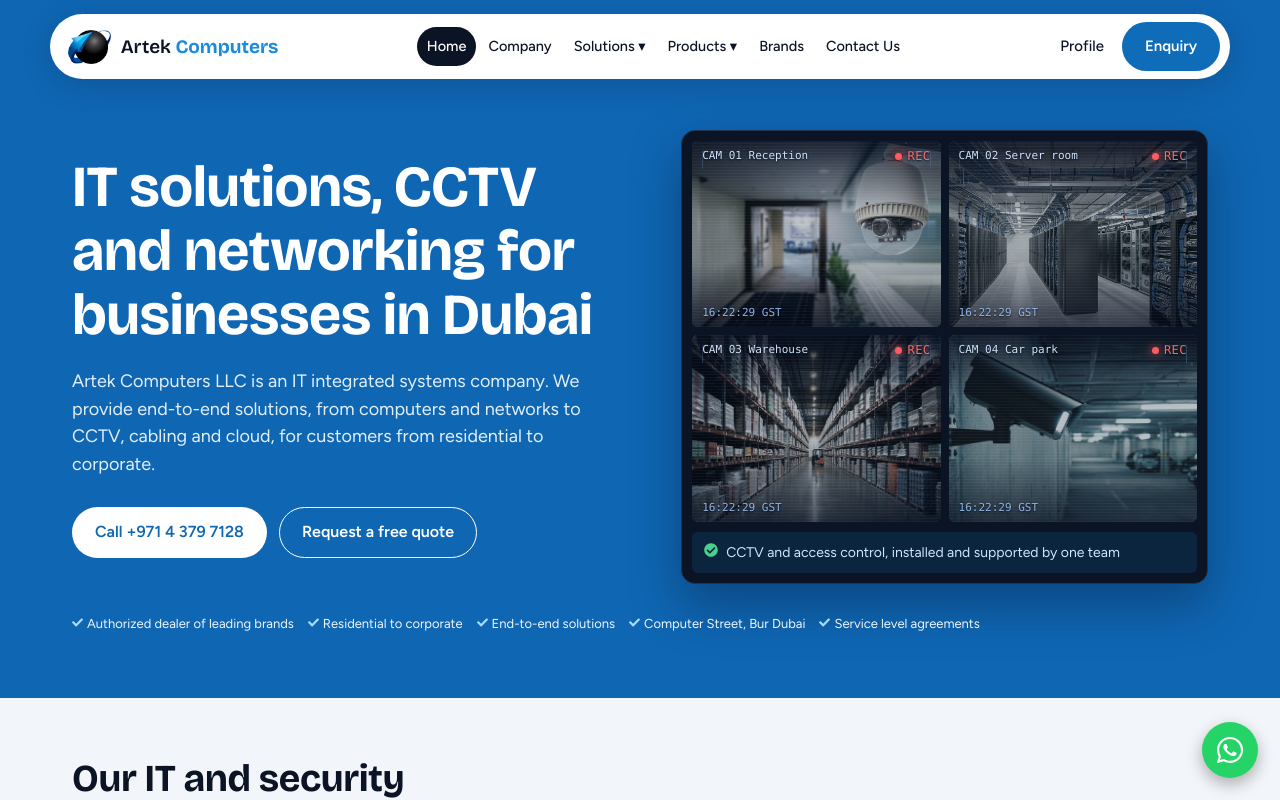
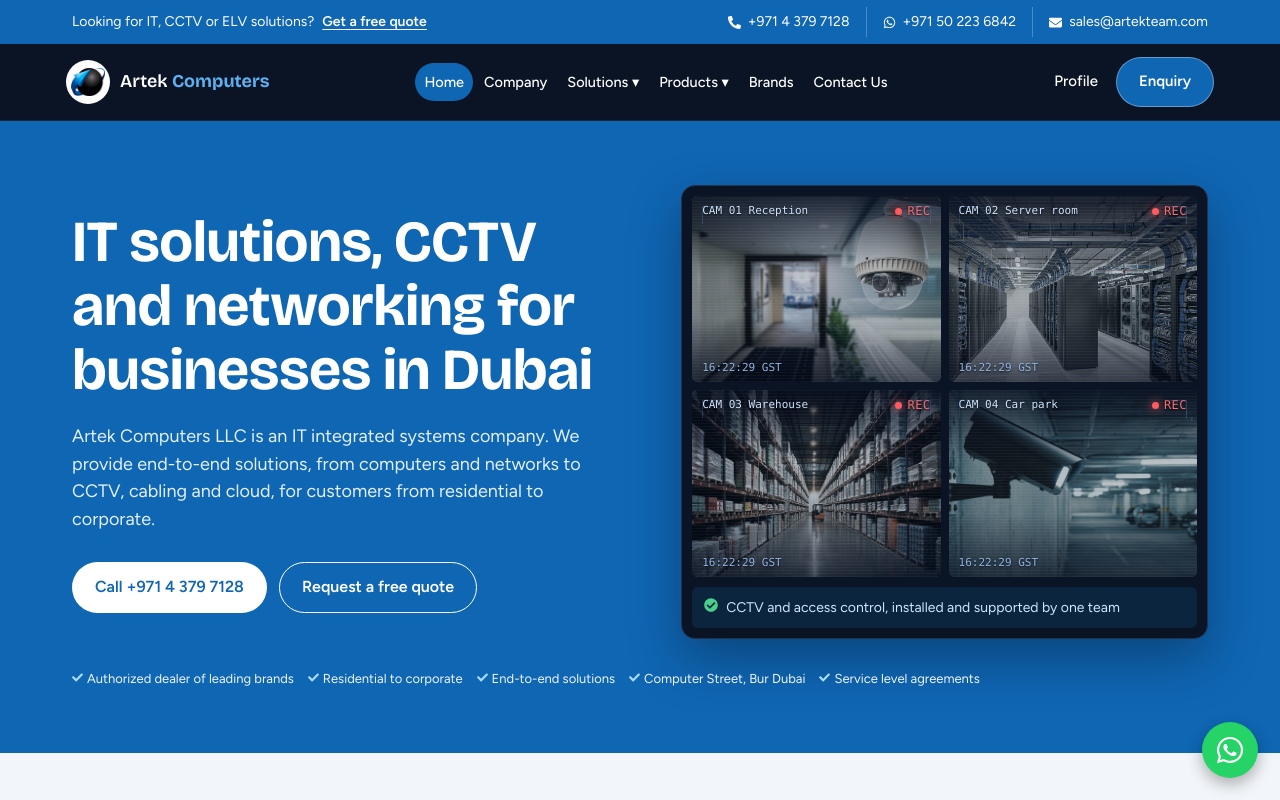
Before and after one commit to durga-taiqontech/artekcomputers, a React (Vite) app: page / in a window 1280 px wide. Shown: the top 800 px of the page. Built offline with nearby package versions, Linux system fonts and the light colour scheme.

Commit message:
before top strip and dark navbar

```diff
--- a/src/components/Header.jsx
+++ b/src/components/Header.jsx
@@ -1,8 +1,10 @@
 import { useEffect, useRef, useState } from 'react'
 import { Link, NavLink, useLocation } from 'react-router-dom'
+import { FaPhoneAlt, FaWhatsapp, FaEnvelope } from 'react-icons/fa'
 import mark from '../assets/logo-mark.png'
 import { solutions } from '../data/solutions'
 import { productGroups, slugify } from '../data/catalog'
+import { PHONE, PHONE_LINK, WHATSAPP } from '../constants'
 
 // Mega-menu columns: the first three groups stand alone, the remaining groups
 // stack in the fourth column so the column heights stay similar.
@@ -129,10 +131,35 @@ export default function Header() {
   }
 
   return (
-    <header className="bar">
-      <nav className="pill">
+    <>
+      {/* Top strip: scrolls away with the page */}
+      <div className="topstrip">
+        <div className="wrap topstrip-in">
+          <p className="topstrip-msg">
+            Looking for IT, CCTV or ELV solutions?
+            <Link to="/contact">Get a free quote</Link>
+          </p>
+          <ul className="topstrip-links">
+            <li>
+              <a href={PHONE_LINK}><FaPhoneAlt aria-hidden="true" /> {PHONE}</a>
+            </li>
+            <li>
+              <a href={WHATSAPP} target="_blank" rel="noopener noreferrer" aria-label="WhatsApp +971 50 223 6842 (opens in a new tab)">
+                <FaWhatsapp aria-hidden="true" /> +971 50 223 6842
+              </a>
+            </li>
+            <li>
+              <a href="mailto:sales@artekteam.com"><FaEnvelope aria-hidden="true" /> sales@artekteam.com</a>
+            </li>
+          </ul>
+        </div>
+      </div>
+
+      {/* Main bar: dark, full width, sticky */}
+      <header className="mainbar">
+        <nav className="wrap mainbar-in" aria-label="Main">
           <Link to="/" className="brand" onClick={close}>
-          <img src={mark} alt="" />
+            <span className="brand-badge"><img src={mark} alt="" /></span>
             <span>Artek <b>Computers</b></span>
           </Link>
 
@@ -232,9 +259,7 @@ export default function Header() {
             </li>
             <li><NavLink to="/brands" onClick={close}>Brands</NavLink></li>
             <li><NavLink to="/contact" onClick={close}>Contact Us</NavLink></li>
-          <li className="menu-profile">
-            <a href="/Artek-Computers-LLC-Corporate-Profile.pdf" target="_blank" rel="noopener" onClick={close} aria-label="Company profile (PDF, opens in a new tab)">Company profile (PDF)</a>
-          </li>
+
           </ul>
 
           <div className="bar-cta">
@@ -243,5 +268,6 @@ export default function Header() {
           </div>
         </nav>
       </header>
+    </>
   )
 }
--- a/src/index.css
+++ b/src/index.css
@@ -384,3 +384,66 @@ footer p{margin-top:4px}
   .hover-card:hover,.hover-card:focus-within,.brand-pills span:hover{transform:none;box-shadow:none}
 }
 .sr-only{position:absolute;width:1px;height:1px;padding:0;margin:-1px;overflow:hidden;clip:rect(0 0 0 0);white-space:nowrap;border:0}
+
+/* ===== TOP STRIP + DARK STICKY NAVBAR =====
+   Paste this whole block at the very END of src/index.css.
+   It overrides the old floating-pill rules, which can stay where they are. */
+:root{--header-h:76px;--strip-h:44px}
+html{scroll-padding-top:calc(var(--header-h) + 16px)}
+[id],#solutions{scroll-margin-top:0}
+
+/* top strip (scrolls away) */
+.topstrip{background:var(--hero-bg);color:#fff;font-size:14px}
+.topstrip-in{display:flex;justify-content:space-between;align-items:center;flex-wrap:wrap;gap:4px 24px;min-height:var(--strip-h);padding-top:6px;padding-bottom:6px}
+.topstrip-msg a{color:#fff;font-weight:600;margin-left:8px;text-decoration:underline;text-underline-offset:3px}
+.topstrip-msg a:hover{text-decoration-thickness:2px}
+.topstrip-links{display:flex;flex-wrap:wrap;align-items:center}
+.topstrip-links li{display:flex;align-items:center}
+.topstrip-links li+li{margin-left:16px;padding-left:16px;border-left:1px solid rgba(255,255,255,.25)}
+.topstrip-links a{display:inline-flex;align-items:center;gap:7px;color:#fff;padding:4px 0}
+.topstrip-links a:hover{text-decoration:underline;text-underline-offset:3px}
+.topstrip-links svg{font-size:13px}
+
+/* main bar (sticky) */
+.mainbar{position:sticky;top:0;z-index:30;background:var(--ink);border-bottom:1px solid rgba(255,255,255,.08)}
+.mainbar-in{position:relative;display:flex;align-items:stretch;gap:10px;height:var(--header-h);padding-left:16px;padding-right:16px}
+.mainbar .brand{align-self:center;color:#fff;font-size:18px}
+.mainbar .brand b{color:#5fb0f0}
+.brand-badge{display:grid;place-items:center;flex-shrink:0;width:44px;height:44px;padding:5px;border-radius:50%;background:#fff}
+.brand-badge img{width:100%;height:auto;max-height:100%;object-fit:contain}
+.mainbar .menu{display:flex;align-items:stretch;gap:2px;margin:0 auto}
+.mainbar .menu>li{display:flex;align-items:center}
+.mainbar .menu>li>a{color:#fff;padding:8px 9px;border-radius:999px;font-size:14.5px}
+.mainbar .menu>li>a:hover{background:rgba(255,255,255,.10)}
+.mainbar .menu a.active{background:var(--hero-bg);color:#fff}
+.mainbar .bar-cta{align-self:center;display:flex;align-items:center;gap:6px}
+.mainbar .ghost{color:#fff;padding:8px 12px}
+.mainbar .ghost:hover{background:rgba(255,255,255,.10)}
+.mainbar .btn.blue{background:var(--hero-bg);color:#fff;border-color:rgba(255,255,255,.35)}
+.mainbar .btn.blue:hover{background:var(--blue-d2)}
+.mainbar .burger{color:#fff}
+/* panels attach directly under the bar, no gap */
+.mega{top:100%;border-radius:0 0 16px 16px}
+.sub{border-radius:0 0 14px 14px}
+
+/* page tops no longer need to clear a fixed header */
+.hero,.hero-band,.contact{padding-top:64px}
+.nf{padding-top:72px}
+
+@media(max-width:1199px){
+  .mainbar-in{position:static;justify-content:space-between}
+  .mainbar .burger{display:block;align-self:center;margin-left:auto}
+  .mainbar .bar-cta{display:none}
+  .mainbar .menu{display:none;position:absolute;top:100%;left:0;right:0;flex-direction:column;align-items:stretch;gap:0;margin:0;padding:10px 16px 16px;background:var(--ink);border-top:1px solid rgba(255,255,255,.08);border-radius:0;box-shadow:0 14px 30px rgba(8,16,32,.35);max-height:calc(100vh - var(--header-h));overflow-y:auto}
+  .mainbar .menu.show{display:flex}
+  .mainbar .menu>li{display:block}
+  .mainbar .menu>li>a{padding:12px;border-radius:10px}
+  .mainbar .sub{position:static;display:block;min-width:0;padding:0 0 0 14px;background:transparent;box-shadow:none;border-radius:0}
+  .mainbar .sub a{color:#d5deeb;padding:9px 12px}
+  .mainbar .sub a:hover{background:rgba(255,255,255,.08);color:#fff}
+  .mainbar .menu-profile{display:block;margin-top:8px;padding-top:10px;border-top:1px solid rgba(255,255,255,.12)}
+  .mainbar .menu-profile a{color:#d5deeb}
+  .topstrip-msg{display:none}
+  .topstrip-in{justify-content:center}
+  .topstrip-links li:last-child{display:none}
+}
```
Lines whose indentation alone changed are shown as unchanged.
